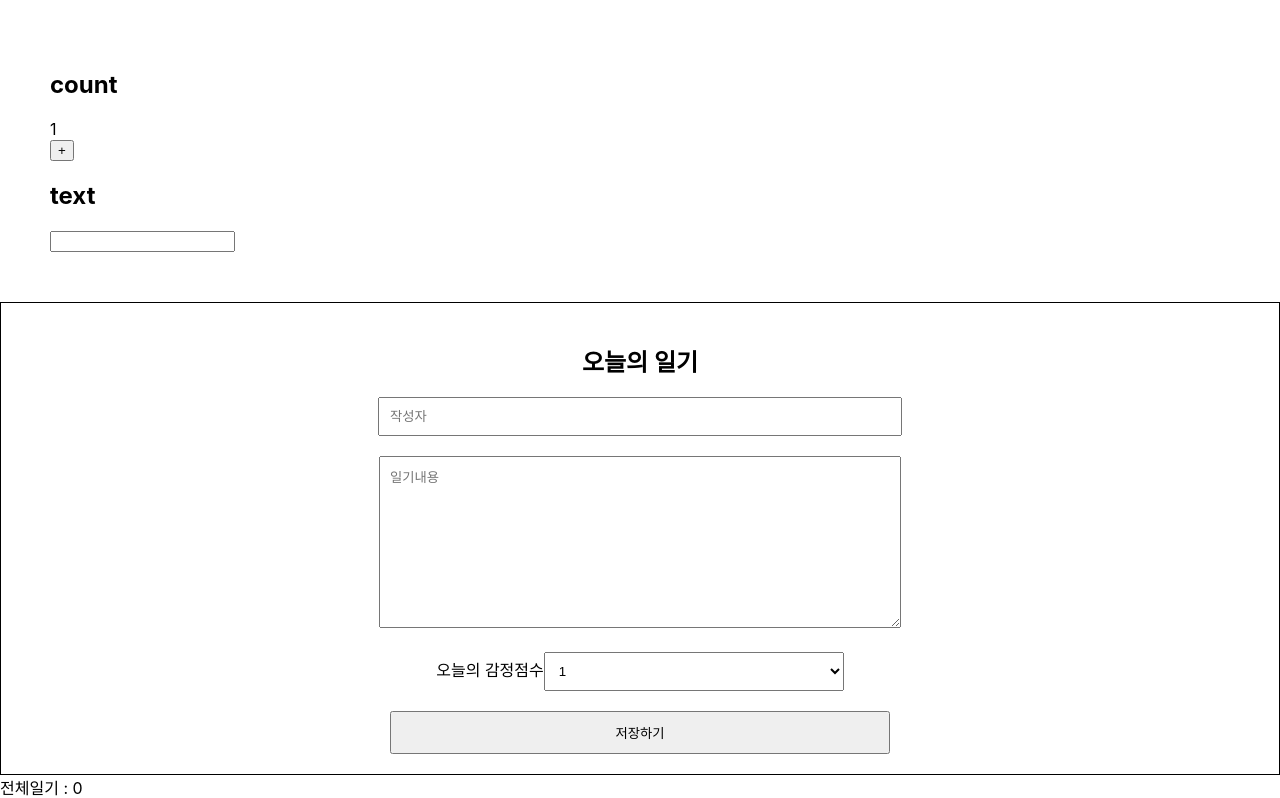
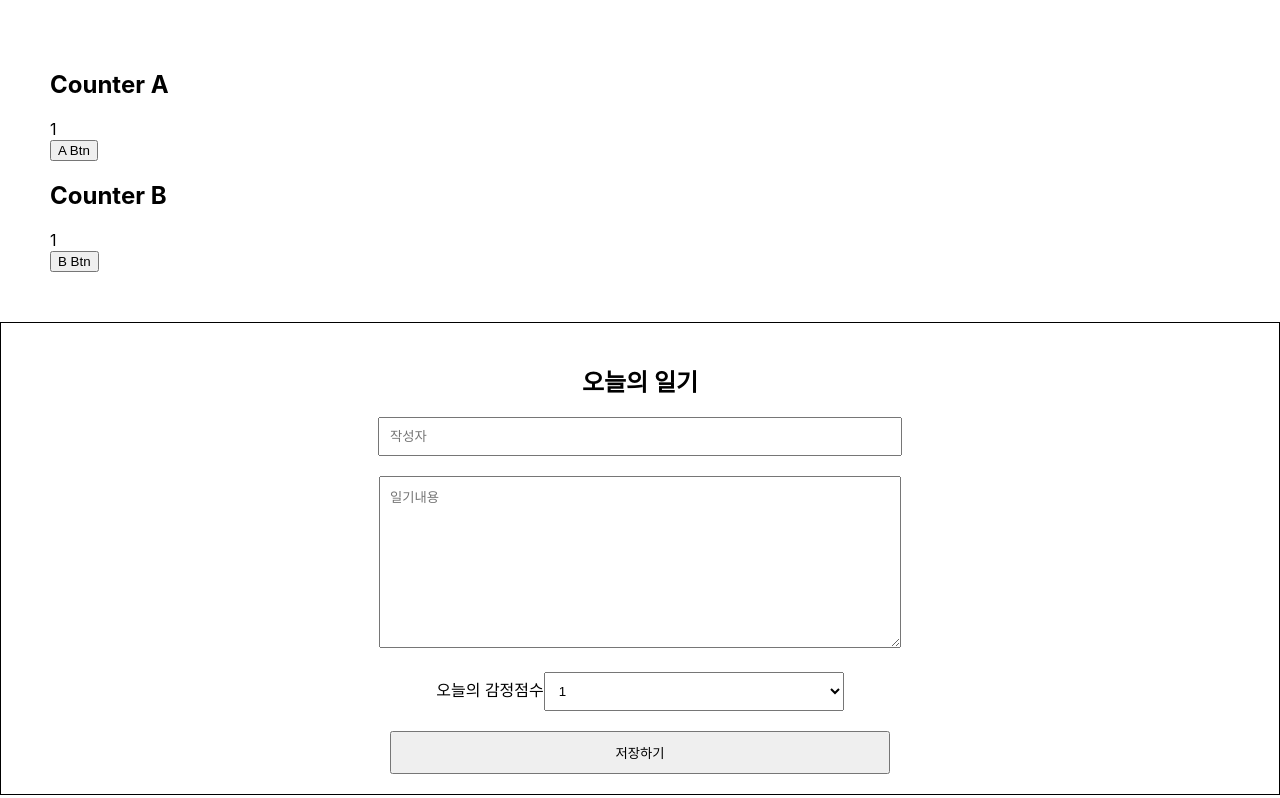
Before and after one commit to myongdol/simple_diary, a React (Create React App) app: page / in a window 1280 px wide. Shown: the top 798 px of the page. Built offline with nearby package versions, Linux system fonts and the light colour scheme; no server answers.

Commit message:
[feat] 또 다른 문제상황  예제

```diff
--- a/src/OptimizeTest.js
+++ b/src/OptimizeTest.js
@@ -1,34 +1,38 @@
 import React, { useEffect, useState } from "react";
 
+const CounterA = ({count}) => {
+    return <div>{count}</div>
+}
+const CounterB = ({obj}) => {
+    return <div>{obj.count}</div>
+}
+
 const OptimizeTest = () => {
-    const TextView = React.memo(({text}) => {
-        useEffect(() => {
-            console.log(`update :: text : ${text}`)
-        });
-        return <div>{text}</div>
-    });
-    const CountView = React.memo(({count}) => {
-        useEffect(() => {
-            console.log(`update :: count : ${count}`)
-        });
-        return <div>{count}</div>
-    });
 
     const [count, setCount] = useState(1);
-    const [text, setText] = useState("");
+    const [obj, setObj] = useState({
+        count: 1
+    })
 
-    return <div style={{padding: 50}}>
+
+    return (
+    <div style={{padding: 50}}>
         <div>
-            <h2>count</h2>
-            <CountView count={count}/>
-            <button onClick={() => setCount(count + 1)}>+</button>
+            <h2> Counter A</h2>
+            <CounterA count={count}/>
+            <button onClick={()=> setCount(count)}>A Btn</button>
         </div>
-        <div>
-            <h2>text</h2>
-            <TextView text={text}/>
-            <input value={text} onChange={(e) => setText(e.target.value)} />
+          <div>
+            <h2> Counter B</h2>
+            <CounterB obj={obj}/>
+            <button onClick={()=> setObj({
+                count: obj.count
+            })}>B Btn</button>
         </div>
+
+
     </div>
-};
+    );
+}
 
 export default OptimizeTest;
```
